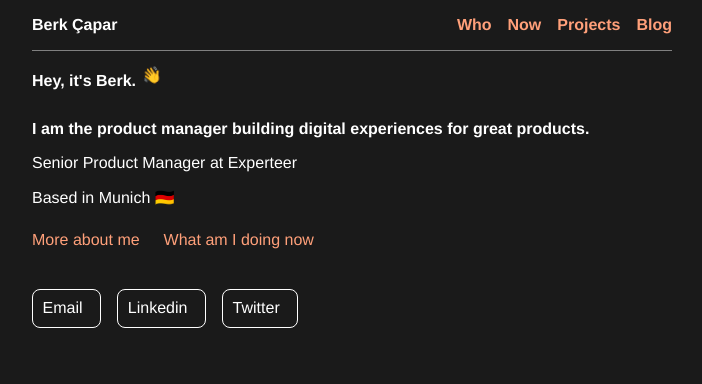
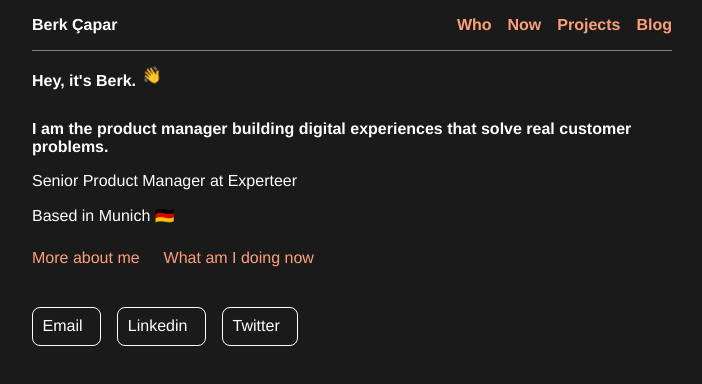
Before and after one commit to berkcapar/berk.studio, a Next.js app: page / in a window 1280 px wide. Shown: the top 384 px of the page, without its empty margins (288-990 px from the left). Built offline with nearby package versions, Linux system fonts and the light colour scheme.

Commit message:
next intro text

```diff
--- a/components/Welcome.js
+++ b/components/Welcome.js
@@ -9,7 +9,8 @@ const Welcome = () => {
         <span className="wave">👋</span>
       </div>
       <div className="subcontainer">
-        <h3>I am the product manager building digital experiences for great products. </h3>
+        <h3>I am the product manager building digital experiences that solve
+real customer problems. </h3>
         <p>Senior Product Manager at Experteer</p>
         <p>Based in Munich 🇩🇪</p>
       </div>
```
